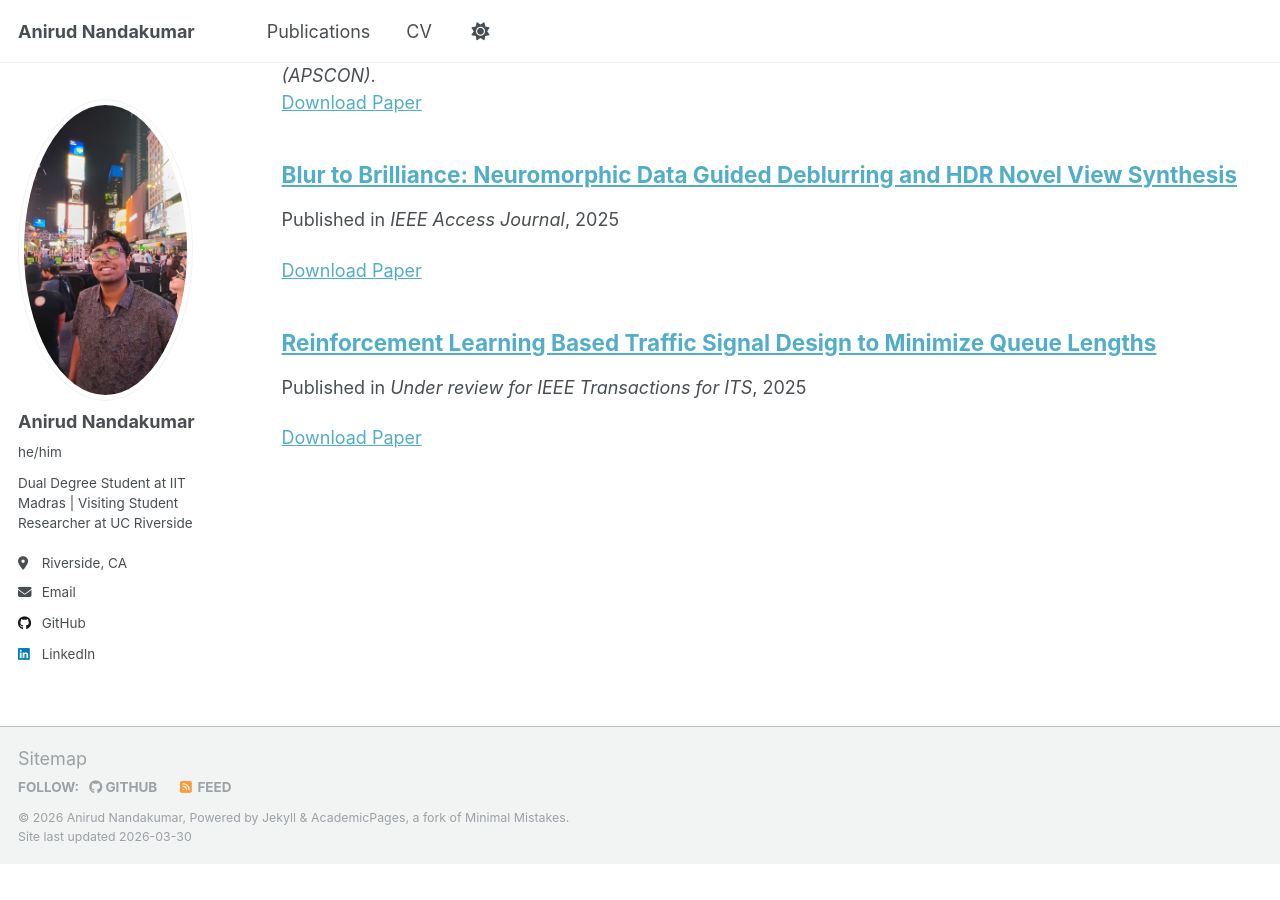
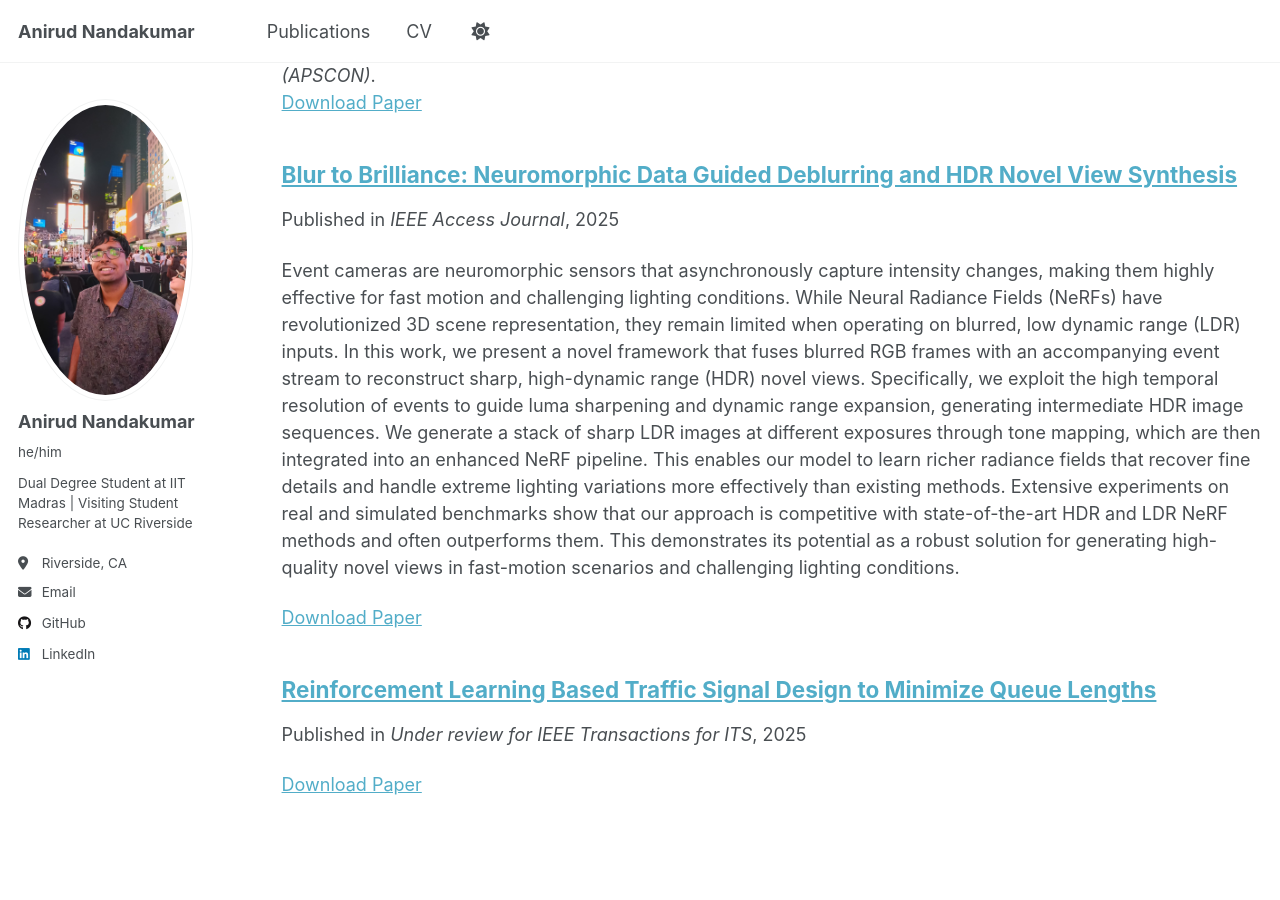
Before and after one commit to AnirudN/AnirudN.github.io, a Jekyll site: the page built from _pages/collection-archive.html, in a window 1280 px wide and 900 px high, scrolled down 360 px. Built offline with Jekyll 4.4.1, drawn with Linux system fonts in a browser that asks for light colours; a script that is not in the unit is left out; before the commit the page ends 1225 px from its top, so only the background shows below that.

Commit message:
Update EVHDRNERF.md

```diff
--- a/_publications/EVHDRNERF.md
+++ b/_publications/EVHDRNERF.md
@@ -3,7 +3,7 @@
 collection: publications
 category: manuscripts
 permalink: /publication/EVHDRNERF
-excerpt: ''
+excerpt: 'Event cameras are neuromorphic sensors that asynchronously capture intensity changes, making them highly effective for fast motion and challenging lighting conditions. While Neural Radiance Fields (NeRFs) have revolutionized 3D scene representation, they remain limited when operating on blurred, low dynamic range (LDR) inputs. In this work, we present a novel framework that fuses blurred RGB frames with an accompanying event stream to reconstruct sharp, high-dynamic range (HDR) novel views. Specifically, we exploit the high temporal resolution of events to guide luma sharpening and dynamic range expansion, generating intermediate HDR image sequences. We generate a stack of sharp LDR images at different exposures through tone mapping, which are then integrated into an enhanced NeRF pipeline. This enables our model to learn richer radiance fields that recover fine details and handle extreme lighting variations more effectively than existing methods. Extensive experiments on real and simulated benchmarks show that our approach is competitive with state-of-the-art HDR and LDR NeRF methods and often outperforms them. This demonstrates its potential as a robust solution for generating high-quality novel views in fast-motion scenarios and challenging lighting conditions.'
 date: 2025-10-01
 venue: 'IEEE Access Journal'
 #slidesurl: 'http://academicpages.github.io/files/slides2.pdf'
```
